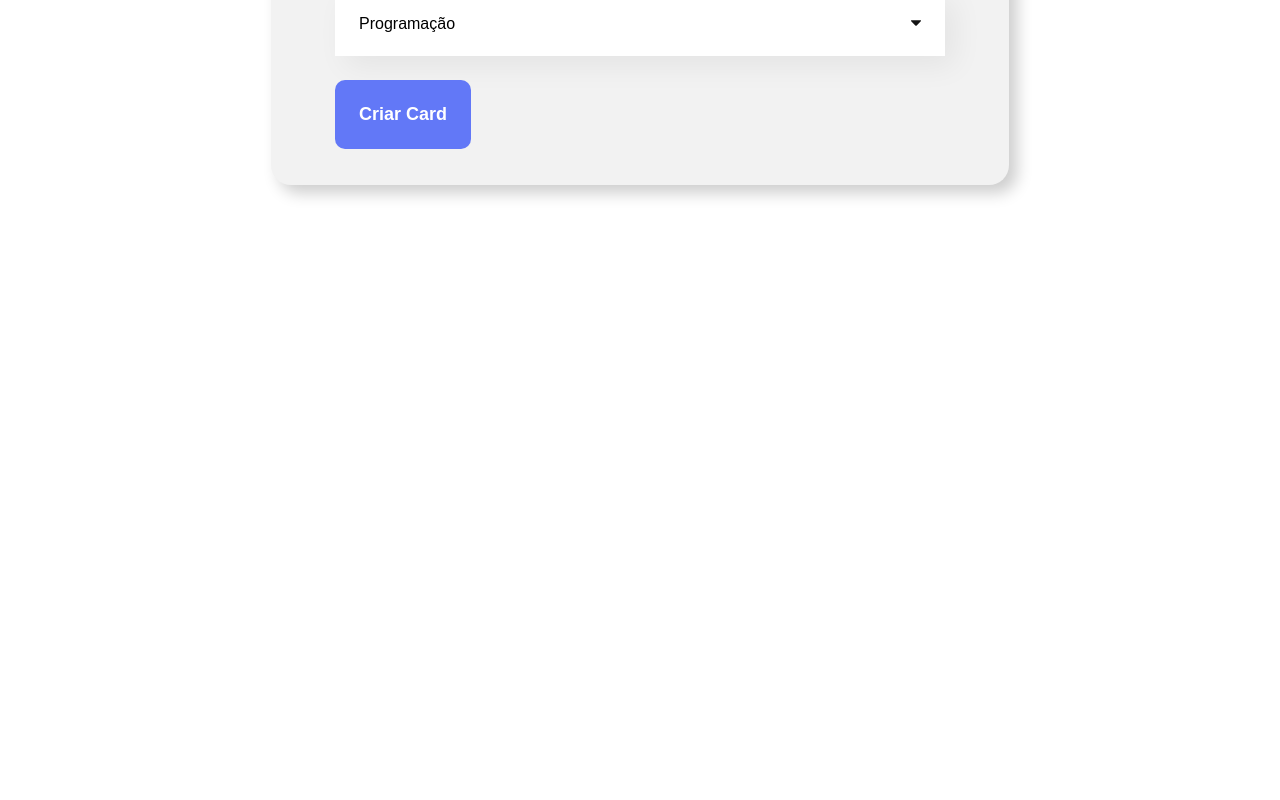
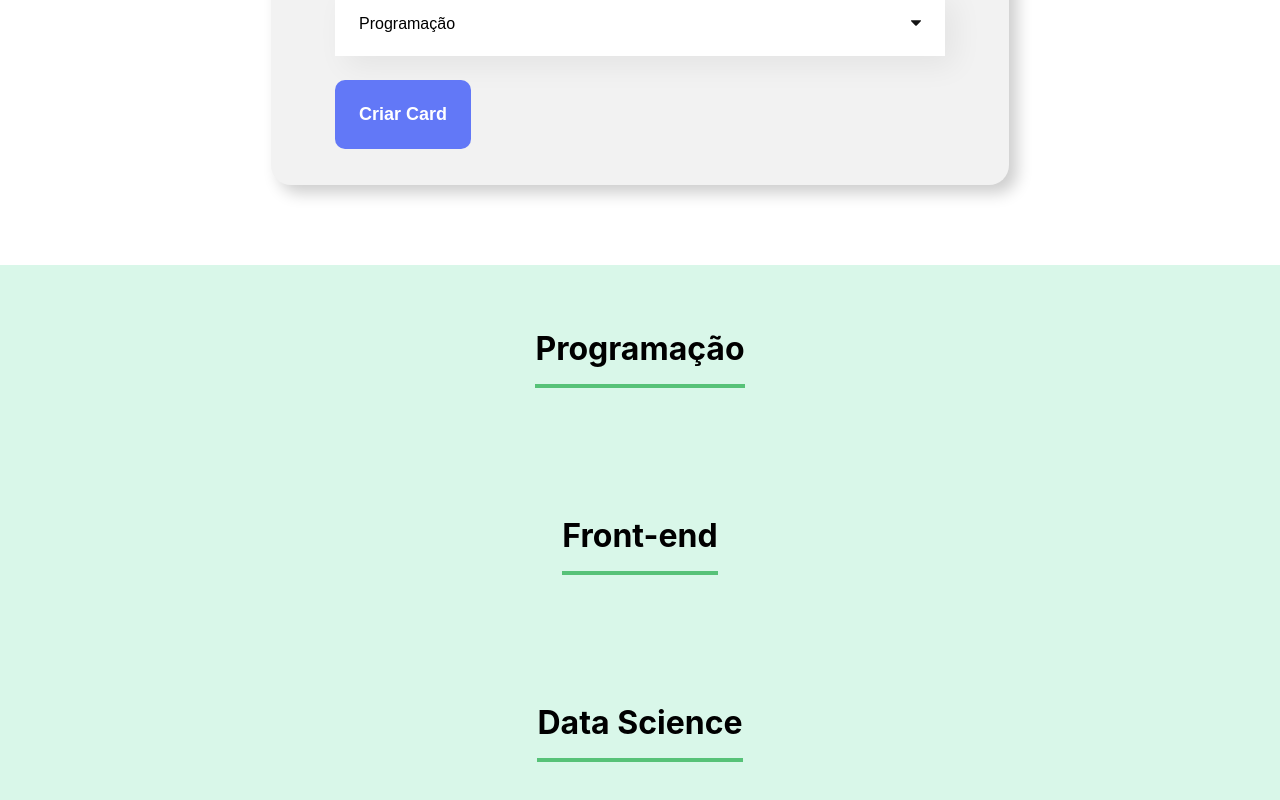
Before and after one commit to LeozinGs/react-organo, a React (Create React App) app: page / in a window 1280 px wide. Shown: the part 1082-1882 px from the top of the page. Before the commit the page ends 1347 px from the top, so only its background shows below. Built offline with nearby package versions, Linux system fonts and the light colour scheme.

Commit message:
✨ 💄 Cria e estiliza o componente time que recebera o componente card mais a frente.

```diff
--- a/src/App.js
+++ b/src/App.js
@@ -1,6 +1,7 @@
 import { useState } from 'react';
 import Banner from './components/Banner/Banner.js';
 import Formulario from './components/Formulario/index.js';
+import Time from './components/Time/index.js';
 
 function App() {
 
@@ -13,9 +14,14 @@ function App() {
   return (
     <div className="App">
       <Banner />
+
       <Formulario
         aoColaboradorCadastrado={colaborador => aoNovoColaboradorAdicionado(colaborador)}
       />
+
+      <Time nome='Programação' />
+      <Time nome='Front-end' />
+      <Time nome='Data Science' />
     </div>
   );
 }
--- a/src/components/Formulario/index.js
+++ b/src/components/Formulario/index.js
@@ -3,6 +3,8 @@ import Botao from '../Botao';
 import CampoTexto from '../CampoTexto';
 import ListaSuspensa from '../ListaSuspensa';
 import './Formulario.css';
+
+const Formulario = (props) => {
 
     const times = [
         'Programação',
@@ -13,8 +15,6 @@ const times = [
         'Mobile',
         'Inovação e Gestão'
     ];
-
-const Formulario = (props) => {
 
     const [nome, setNome] = useState('');
     const [cargo, setCargo] = useState('');
--- /dev/null
+++ b/src/components/Time/Time.css
@@ -0,0 +1,12 @@
+.time {
+    text-align: center;
+    padding: 2rem;
+    background-color: #D9F7E9;
+}
+
+.time h3 {
+    font-size: 32px;
+    border-bottom: 4px solid #57C278;
+    display: inline-block;
+    padding-bottom: 1rem;
+}
--- /dev/null
+++ b/src/components/Time/index.js
@@ -0,0 +1,11 @@
+import './Time.css';
+
+const Time = (props) => {
+    return (
+        <section className='time'>
+            <h3>{props.nome}</h3>
+        </section>
+    );
+}
+
+export default Time;
```
Lines whose indentation alone changed are shown as unchanged.
